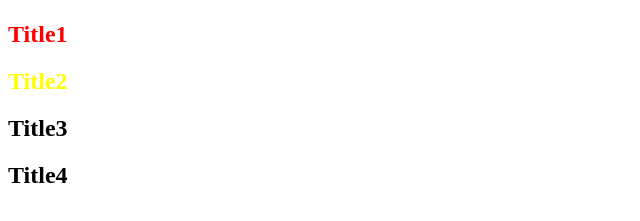
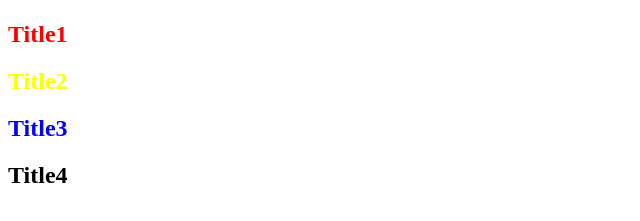
Before and after one commit to YarikCode/GitPractical, a plain HTML site: page index.html in a window 1280 px wide. Shown: the part 59-280 px from the top of the page, without its empty margins (0-640 px from the left). Drawn offline with Linux system fonts and the light colour scheme.

Commit message:
Commit3Branch1

```diff
--- a/css/style.css
+++ b/css/style.css
@@ -5,3 +5,7 @@
 .Title2{
     color: yellow;
 }
+
+.Title3{
+    color: blue;
+}
--- a/index.html
+++ b/index.html
@@ -11,7 +11,7 @@
     <h1>GitPractical</h1>
     <h2 class="Title1">Title1</h2>
     <h2 class="Title2">Title2</h2>
-    <h2>Title3</h2>
+    <h2 class="Title3">Title3</h2>
     <h2>Title4</h2>
 </body>
 </html>
```
